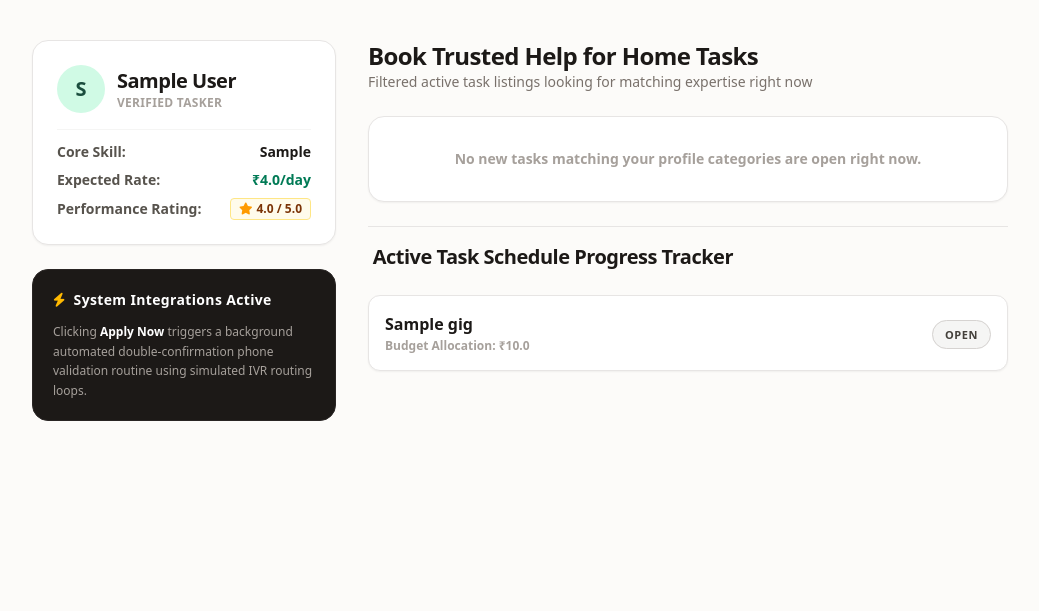
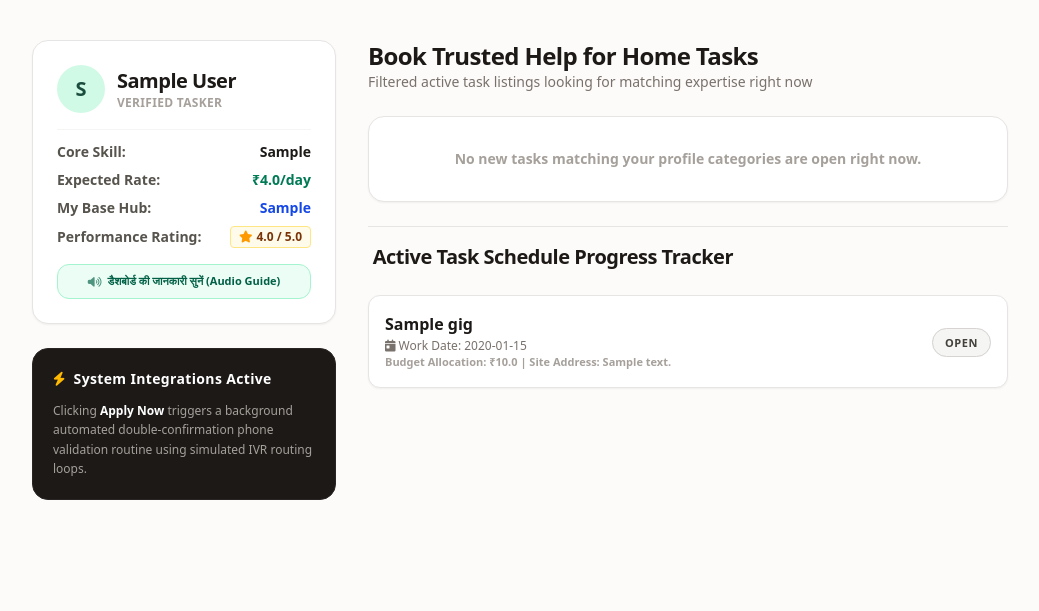
Before and after one commit to DeepanshuMathurya/shramik-connect, a Flask app: page /dashboard in a window 1280 px wide. Shown: the part 65-676 px from the top of the page, without its empty margins (120-1159 px from the left). Run offline with Flask 3, Linux system fonts and the light colour scheme; the visitor is signed in with stand-in values (Sample User, id 1); tables that the repository leaves empty hold one stand-in row (values such as "Sample post").

Commit message:
Update dashboard_worker.html

```diff
--- a/templates/dashboard_worker.html
+++ b/templates/dashboard_worker.html
@@ -2,9 +2,9 @@
 {% block content %}
 <div class="grid grid-cols-1 lg:grid-cols-3 gap-8">
 
+    <!-- Left Hand Grid Pillar: Profile Summary Badge -->
     <div class="space-y-6">
-        <!-- Profile Greeting Card with Hindi Voice Trigger -->
-        <div onmouseenter="speakHindi('नमस्ते, रोज़गार ऐप में आपका स्वागत है। यहाँ आप अपने पास के दैनिक कार्य ढूंढ सकते हैं।')" class="bg-white border border-stone-200 rounded-2xl p-6 shadow-xs">
+        <div class="bg-white border border-stone-200 rounded-2xl p-6 shadow-xs relative">
             <div class="flex items-center gap-3 mb-4">
                 <div class="w-12 h-12 rounded-full bg-emerald-100 text-[#1b4d3e] flex items-center justify-center text-xl font-black uppercase">
                     {{ user.name[0] }}
@@ -17,6 +17,7 @@
             <div class="border-t border-stone-100 pt-3 space-y-2 text-sm font-semibold text-stone-600">
                 <p class="flex justify-between"><span>Core Skill:</span> <span class="text-stone-900">{{ user.skills }}</span></p>
                 <p class="flex justify-between"><span>Expected Rate:</span> <span class="text-emerald-700">₹{{ user.daily_rate }}/day</span></p>
+                <p class="flex justify-between"><span>My Base Hub:</span> <span id="workerBaseLocation" class="text-blue-700 font-bold">{{ user.location }}</span></p>
 
                 <p class="flex justify-between items-center">
                     <span>Performance Rating:</span>
@@ -25,6 +26,11 @@
                     </span>
                 </p>
             </div>
+
+            <!-- Dashboard Audio Walkthrough Trigger -->
+            <button type="button" onclick="playWorkerDashboardGuide()" class="w-full mt-4 bg-emerald-50 text-emerald-800 border border-emerald-200 font-bold text-[11px] py-2 rounded-xl hover:bg-emerald-100 transition flex items-center justify-center gap-1.5 cursor-pointer">
+                <i class="fa-solid fa-volume-high animate-pulse"></i> <span>डैशबोर्ड की जानकारी सुनें (Audio Guide)</span>
+            </button>
         </div>
 
         <div class="bg-stone-900 text-stone-300 p-5 rounded-2xl border border-stone-800 space-y-3">
@@ -35,10 +41,10 @@
         </div>
     </div>
 
+    <!-- Right Hand Grid Pillar: Core Interactive Task Marketplace Feed -->
     <div class="lg:col-span-2 space-y-6">
         <div>
-            <!-- Section Header with Hindi Voice Trigger -->
-            <h3 onmouseenter="speakHindi('यह आपके आसपास के आज के कार्य हैं। विवरण ध्यान से सुनें।')" class="text-2xl font-black text-stone-900 tracking-tight">Book Trusted Help for Home Tasks</h3>
+            <h3 class="text-2xl font-black text-stone-900 tracking-tight">Book Trusted Help for Home Tasks</h3>
             <p class="text-sm text-stone-500 font-medium">Filtered active task listings looking for matching expertise right now</p>
         </div>
 
@@ -64,16 +70,20 @@
 
                 <p class="text-sm text-stone-600 font-medium bg-stone-50 border border-stone-100 p-3.5 rounded-xl leading-relaxed">{{ gig.description }}</p>
 
-                <div class="flex items-center gap-2 text-xs font-bold text-stone-500">
-                    <i class="fa-solid fa-location-dot text-stone-400 text-sm"></i> <span>Worksite: {{ gig.location }}</span>
+                <div class="grid grid-cols-1 sm:grid-cols-2 gap-2 text-xs font-bold text-stone-500 bg-stone-50/50 p-3 rounded-xl border border-stone-100">
+                    <div class="flex items-center gap-1.5">
+                        <i class="fa-solid fa-location-dot text-stone-400 text-sm"></i> <span>Area: <span class="text-stone-800 task-hub-location">{{ gig.location }}</span></span>
+                    </div>
+                    <div class="flex items-center gap-1.5">
+                        <i class="fa-solid fa-calendar-day text-stone-400 text-sm"></i> <span>Date scheduled: <span class="text-blue-700">{{ gig.job_date }}</span></span>
+                    </div>
                 </div>
 
                 <div class="border-t border-stone-100 pt-4 mt-1 flex justify-between items-center">
                     <span class="text-xs font-bold text-amber-700 bg-amber-50 border border-amber-200 px-2.5 py-1 rounded-md"><i class="fa-solid fa-users"></i> {{ gig.workers_needed }} position openings</span>
-                    <!-- Swapped out static hyperlink for interactive simulation method trigger -->
-                    <button onclick="triggerOnStageIVR('{{ gig.title }}', '{{ gig.wage }}', '{{ gig.id }}')"
-                            onmouseenter="speakHindi('इस काम के लिए आवेदन करने और पुष्टि कॉल शुरू करने के लिए इस बटन को दबाएं।')"
-                            class="bg-[#1b4d3e] text-white font-bold text-xs px-5 py-3 rounded-full shadow-xs hover:bg-emerald-900 transition flex items-center gap-1 cursor-pointer">
+
+                    <!-- Dynamic Intercept Trigger Mechanism -->
+                    <button type="button" onclick="evaluateDistanceAndRoute('{{ gig.title }}', '{{ gig.wage }}', '{{ gig.location }}', '{{ gig.id }}')" class="bg-[#1b4d3e] text-white font-bold text-xs px-5 py-3 rounded-full shadow-xs hover:bg-emerald-900 transition flex items-center gap-1 cursor-pointer">
                         Apply & Start Call <i class="fa-solid fa-chevron-right text-[10px]"></i>
                     </button>
                 </div>
@@ -81,13 +91,15 @@
             {% endfor %}
         </div>
 
+        <!-- Schedule Pipeline Tracking Section -->
         <h3 class="text-xl font-bold text-stone-900 tracking-tight pt-4 border-t border-stone-200"><i class="fa-solid fa-clock-history text-stone-400"></i> Active Task Schedule Progress Tracker</h3>
         <div class="space-y-3">
             {% for item in schedule %}
             <div class="bg-white border border-stone-200 p-4 rounded-xl shadow-xs flex justify-between items-center">
                 <div>
                     <h4 class="font-bold text-stone-900">{{ item.title }}</h4>
-                    <p class="text-xs text-stone-400 font-bold mt-0.5">Budget Allocation: ₹{{ item.wage }}</p>
+                    <p class="text-xs text-stone-500 font-medium mt-0.5"><i class="fa-solid fa-calendar-day"></i> Work Date: {{ item.job_date }}</p>
+                    <p class="text-[11px] text-stone-400 font-bold">Budget Allocation: ₹{{ item.wage }} | Site Address: {{ item.exact_address }}</p>
 
                     {% if item.app_status == 'Confirmed' %}
                         <div class="mt-3 text-xs bg-emerald-50/50 text-emerald-900 border border-emerald-200 rounded-xl p-3 max-w-sm">
@@ -111,35 +123,92 @@
 </div>
 
 <!-- ========================================== -->
-<!--       INTERACTIVE MODAL AUDIO SCRIPTS     -->
+<!--     INTERACTIVE OVERLAY SYSTEM MODALS      -->
 <!-- ========================================== -->
+
+<!-- Ringtone Simulator -->
 <audio id="phoneRingTone" src="https://assets.mixkit.co/active_storage/sfx/1359/1359-84.wav" loop></audio>
 
+<!-- 1. Long Distance Confirmation Pop-up Overlay -->
+<div id="distanceModalContainer" class="hidden fixed inset-0 bg-stone-900/80 backdrop-blur-xs flex items-center justify-center z-50 p-4">
+    <div class="bg-white rounded-3xl p-6 max-w-sm w-full border border-stone-200 text-center shadow-2xl space-y-4">
+        <div class="w-12 h-12 bg-amber-50 text-amber-700 rounded-full flex items-center justify-center mx-auto text-lg"><i class="fa-solid fa-triangle-exclamation"></i></div>
+        <h3 class="text-lg font-black text-stone-900">Distance Alert / दूरी की चेतावनी</h3>
+        <p class="text-sm text-stone-600 font-medium leading-relaxed">यह काम आपके चुने हुए एरिया से दूर है। क्या आप सच में यहाँ जाने के लिए तैयार हैं?</p>
+        <div class="grid grid-cols-2 gap-3 pt-2">
+            <button id="distanceCancelBtn" class="bg-stone-100 text-stone-700 font-bold py-3 rounded-xl text-xs uppercase cursor-pointer">[0] नहीं चाहिए</button>
+            <button id="distanceConfirmBtn" class="bg-amber-600 text-white font-black py-3 rounded-xl text-xs uppercase cursor-pointer shadow-sm">[1] हाँ, जाना है</button>
+        </div>
+    </div>
+</div>
+
+<!-- 2. Main Interactive IVR Simulated Telephone Call Overlay -->
 <div id="ivrModalContainer" class="hidden fixed inset-0 bg-stone-900/80 backdrop-blur-xs flex items-center justify-center z-50 p-4">
     <div class="bg-white rounded-3xl p-6 max-w-sm w-full border border-stone-200 text-center shadow-2xl">
-        <div class="w-16 h-16 bg-emerald-50 text-emerald-700 rounded-full flex items-center justify-center mx-auto mb-4 animate-bounce text-xl">
-            <i class="fa-solid fa-phone-incoming"></i>
-        </div>
+        <div class="w-16 h-16 bg-emerald-50 text-emerald-700 rounded-full flex items-center justify-center mx-auto mb-4 animate-bounce text-xl"><i class="fa-solid fa-phone-incoming"></i></div>
         <h3 id="ivrModalStatus" class="text-lg font-black text-stone-900">Incoming Outbound Call...</h3>
         <p id="ivrModalTarget" class="text-xs font-bold text-stone-400 uppercase tracking-widest mt-1">Simulating Network Routing</p>
 
         <div class="bg-stone-50 border p-4 rounded-xl my-4 text-sm font-medium text-stone-600 text-left space-y-1">
-            <p><strong>Task:</strong> <span id="ivrModalTask">Painting</span></p>
-            <p><strong>Payout:</strong> <span id="ivrModalWage">₹600</span></p>
+            <p><strong>काम:</strong> <span id="ivrModalTask">Task</span></p>
+            <p><strong>मजदूरी:</strong> <span id="ivrModalWage">₹00</span></p>
         </div>
 
         <p class="text-xs font-bold text-amber-600 bg-amber-50 p-2 rounded border border-amber-200 mb-4 animate-pulse">
-            <i class="fa-solid fa-volume-high"></i> Listen closely to your computer speakers!
+            <i class="fa-solid fa-volume-high"></i> कंप्यूटर या फोन की आवाज़ चालू रखें!
         </p>
 
-        <button id="ivrConfirmButton" class="w-full bg-emerald-600 text-white font-black py-3 rounded-xl shadow-md hover:bg-emerald-700 transition tracking-wide text-xs uppercase cursor-pointer">
-            [1] Press 1 to Confirm Attendance
-        </button>
+        <!-- Upgraded Dual Response Keypad Array System -->
+        <div class="grid grid-cols-2 gap-3">
+            <button id="ivrDeclineKey" class="bg-rose-50 text-rose-800 border border-rose-200 font-bold py-3.5 rounded-xl text-xs uppercase cursor-pointer">
+                [0] Cancel / रद्द करें
+            </button>
+            <button id="ivrConfirmKey" class="bg-emerald-600 text-white font-black py-3.5 rounded-xl shadow-md hover:bg-emerald-700 transition tracking-wide text-xs uppercase cursor-pointer">
+                [1] Lock Work / कन्फर्म
+            </button>
+        </div>
     </div>
 </div>
 
 <script>
-function triggerOnStageIVR(title, wage, gigId) {
+function speakHindi(message) {
+    if (window.speechSynthesis) {
+        window.speechSynthesis.cancel();
+    }
+    const utterance = new SpeechSynthesisUtterance(message);
+    utterance.lang = 'hi-IN';
+    utterance.rate = 0.95;
+    window.speechSynthesis.speak(utterance);
+}
+
+function playWorkerDashboardGuide() {
+    speakHindi("हेलो यूजर, यह आपका डैशबोर्ड है। यहाँ नीचे आपको आज के सभी काम दिखाई देंगे। जिस काम को आप करना चाहते हैं, उसके नीचे दिए गए हरे बटन को दबाएं।");
+}
+
+function evaluateDistanceAndRoute(title, wage, gigLocation, gigId) {
+    const workerLoc = document.getElementById('workerBaseLocation').innerText.trim().toLowerCase();
+    const targetLoc = gigLocation.trim().toLowerCase();
+
+    // Intercept with Distance Pop-up Modal if locations do not match
+    if (workerLoc !== targetLoc) {
+        const distModal = document.getElementById('distanceModalContainer');
+        distModal.classList.remove('hidden');
+        speakHindi("इस जॉब की लोकेशन आपके एरिया से दूर है। अगर आप काम पर जाना चाहते हैं तो एक दबाएं नहीं तो जीरो दबाएं।");
+
+        document.getElementById('distanceConfirmBtn').onclick = function() {
+            distModal.classList.add('hidden');
+            launchIVRCallFlow(title, wage, gigId);
+        };
+        document.getElementById('distanceCancelBtn').onclick = function() {
+            distModal.classList.add('hidden');
+            if (window.speechSynthesis) window.speechSynthesis.cancel();
+        };
+    } else {
+        launchIVRCallFlow(title, wage, gigId);
+    }
+}
+
+function launchIVRCallFlow(title, wage, gigId) {
     const modal = document.getElementById('ivrModalContainer');
     const ring = document.getElementById('phoneRingTone');
 
@@ -148,22 +217,27 @@ function triggerOnStageIVR(title, wage, gigId) {
     modal.classList.remove('hidden');
 
     ring.play();
-    document.getElementById('ivrModalStatus').innerText = "Ringing Worker Mobile...";
+    document.getElementById('ivrModalStatus').innerText = "Ringing Your Mobile...";
 
     setTimeout(() => {
         ring.pause();
         ring.currentTime = 0;
-        document.getElementById('ivrModalStatus').innerText = "📞 Call Answered (Live Audio Menu)";
-        speakHindi("नमस्कार। आपने " + title + " के लिए आवेदन किया है। अपनी उपस्थिति की पुष्टि करने के लिए नीचे दिए गए कीपैड पर एक नंबर बटन दबाएं।");
-    }, 3000);
+        document.getElementById('ivrModalStatus').innerText = "📞 Call Active (Live Menu)";
+        speakHindi("नमस्कार। आपने " + title + " के लिए अप्लाई किया है। अपनी उपस्थिति पक्की करने के लिए एक दबाएं, वरना कैंसिल करने के लिए जीरो दबाएं।");
+    }, 2800);
 
-    document.getElementById('ivrConfirmButton').onclick = function() {
-        speakHindi("धन्यवाद! आपकी उपस्थिति सफलतापूर्वक दर्ज कर ली गई है।");
-        document.getElementById('ivrModalStatus').innerText = "Verification Complete! Transmitting Data...";
+    // [1] Confirm Key Handle
+    document.getElementById('ivrConfirmKey').onclick = function() {
+        speakHindi("धन्यवाद! आपका काम पक्का हो गया है।");
+        document.getElementById('ivrModalStatus').innerText = "Confirmed! Syncing Server Data...";
+        setTimeout(() => { window.location.href = "/apply_gig/" + gigId; }, 1500);
+    };
 
-        setTimeout(() => {
-            window.location.href = "/apply_gig/" + gigId;
-        }, 1500);
+    // [0] Decline Key Handle
+    document.getElementById('ivrDeclineKey').onclick = function() {
+        speakHindi("कॉल काट दी गई है और आपका आवेदन रद्द कर दिया गया है।");
+        document.getElementById('ivrModalStatus').innerText = "Call Declined by User.";
+        setTimeout(() => { modal.classList.add('hidden'); }, 1500);
     };
 }
 </script>
```
